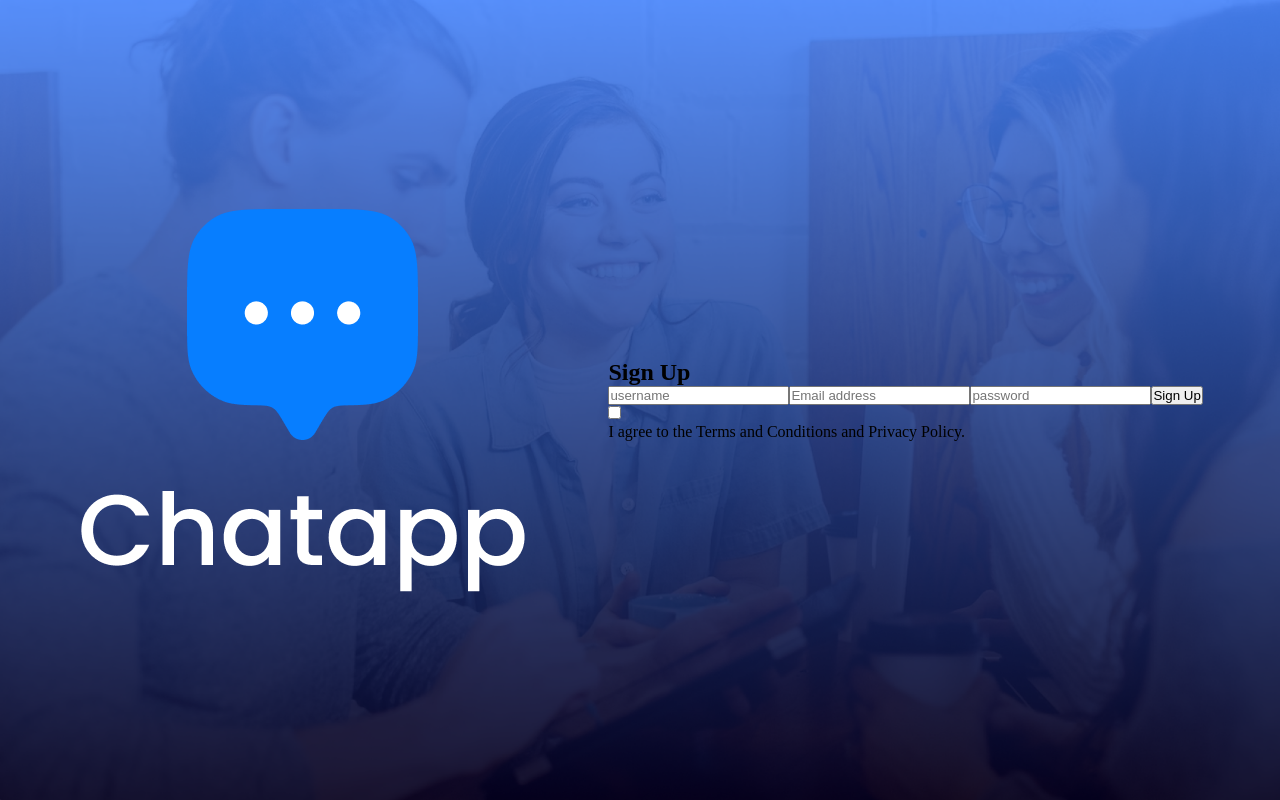
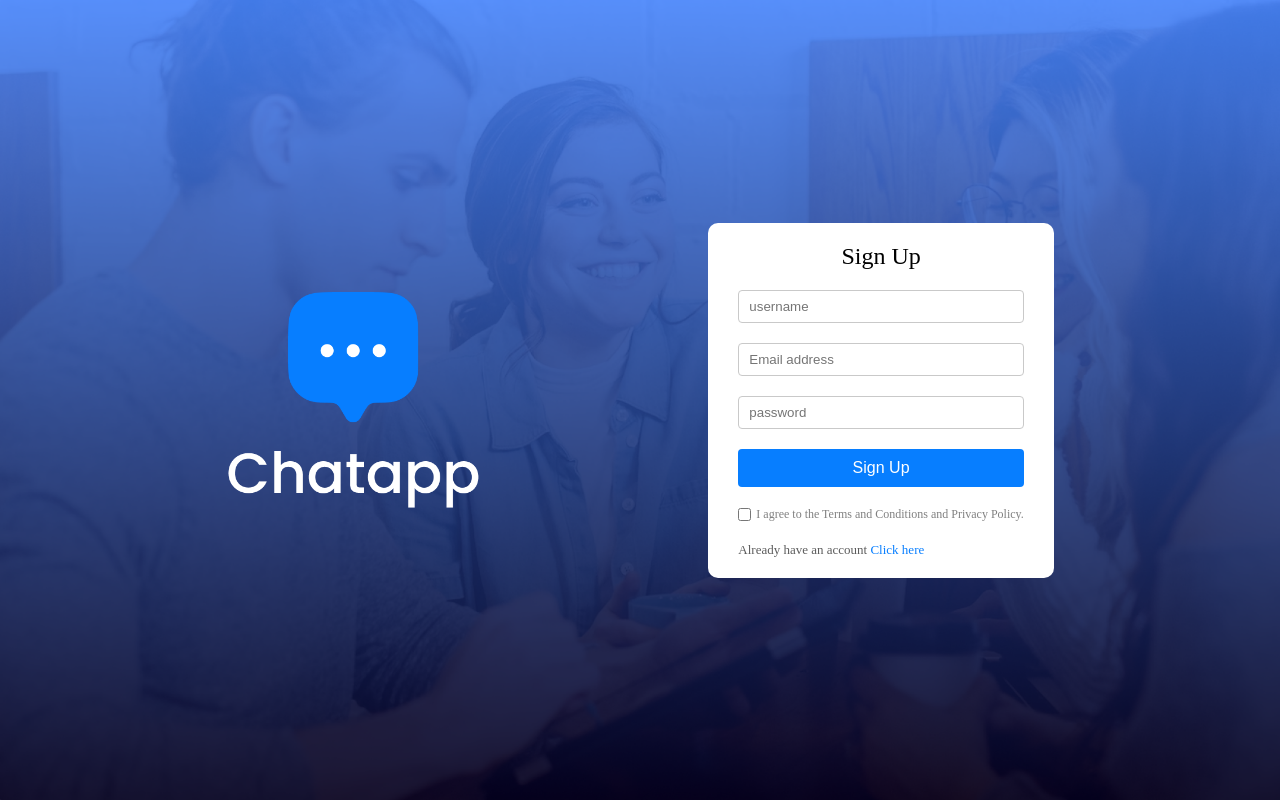
Before and after one commit to oiiiMansi/Whisp, a React (Vite) app: page / in a window 1280 px wide. Built offline with nearby package versions, Linux system fonts and the light colour scheme.

Commit message:
style Whisp login page

```diff
--- a/src/pages/Login/Login.css
+++ b/src/pages/Login/Login.css
@@ -6,3 +6,70 @@
     align-items: center;
     justify-content: space-evenly;
 }
+
+.login .logo{
+    width: max(20vw,200px);
+}
+
+.login-form{
+    background: white;
+    padding: 20px 30px;
+    display: flex;
+    flex-direction: column;
+    gap: 20px;
+    border-radius: 10px;
+}
+
+.login-form h2{
+    font-weight: 500;
+    text-align: center;
+}
+
+.form-input{
+    padding: 8px 10px;
+    border: 1px solid #c9c9c9;
+    border-radius: 4px;
+    outline-color: #077EFF;
+}
+
+.login-form button{
+    padding: 10px;
+    background-color: #077EFF;
+    color: white;
+    font-size: 16px;
+    border: none;
+    border-radius: 4px;
+    cursor: pointer;
+    transition: background-color 0.5s ease, transform 0.5s ease;
+}
+
+.login-form button:hover{
+    background-color: white;
+    color: #077EFF;
+    border: 1px solid #077EFF;
+    transform: scale(1.05);
+}
+
+.login-term{
+    display: flex;
+    gap: 5px;
+    font-size: 12px;
+    color: #808080;
+}
+
+.login-forgot{
+    display: flex;
+    flex-direction: column;
+    gap: 5px;
+}
+
+.login-toggle{
+     font-size: 13px;
+     color: #5c5c5c;
+}
+
+.login-toggle span{
+    font-weight: 500;
+    color: #077EFF;
+    cursor: pointer;
+}
--- a/src/pages/Login/Login.jsx
+++ b/src/pages/Login/Login.jsx
@@ -9,8 +9,8 @@
             <form className='login-form'>
                 <h2>Sign Up</h2>
                 <input type="text" placeholder='username' className="form-input" required />
-                <input type="email" placeholder='Email address' className="form-input" />
-                <input type="password" placeholder='password' className="form-input" />
+                <input type="email" placeholder='Email address' className="form-input" required/>
+                <input type="password" placeholder='password' className="form-input" required/>
                 <button type='submit'>Sign Up</button>
 
                 <div className="login-term">
@@ -19,7 +19,7 @@
                 </div>
 
                 <div className="login-forgot">
-
+                    <p className="login-toggle">Already have an account <span>Click here</span></p>
                 </div>
             </form>
 
```
